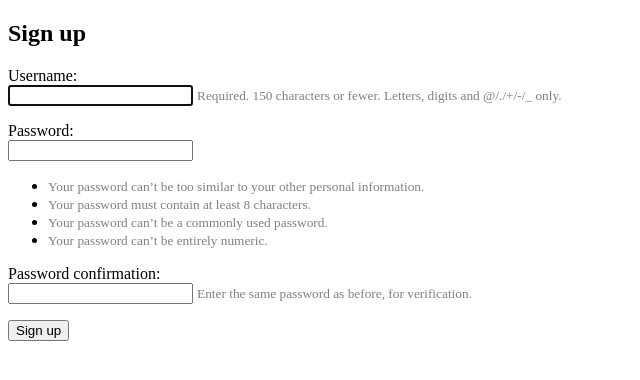
After one commit to phist210/question_box, a Django app: page /signup/ in a window 1280 px wide. The commit adds this page. Shown: the top 380 px of the page, without its empty margins (0-640 px from the left). Run offline with Django 3.2, Linux system fonts and the light colour scheme; some libraries are stand-ins or nearby versions.

Commit message:
login and signup ready

```diff
--- a/question_box_app/templates/question_box_app/base.html
+++ b/question_box_app/templates/question_box_app/base.html
@@ -1,7 +1,7 @@
 <!DOCTYPE html>
 <html>
     <head>
-        {% load static %}
+        {% load staticfiles %}
         <meta charset="utf-8">
         <title>Question Box</title>
         <link rel="shortcut icon" href="{% static '/images/stackoverflow.png' type="image/x-icon" alt='stack' %}"/>
--- a/question_box_app/templates/question_box_app/header.html
+++ b/question_box_app/templates/question_box_app/header.html
@@ -1,5 +1,5 @@
 {% block extra_head %}
-{% load static %}
+{% load staticfiles %}
 <link href="{% static 'css/header.css' %}" rel="stylesheet">
 {% endblock %}
 
--- a/question_box_app/templates/question_box_app/index.html
+++ b/question_box_app/templates/question_box_app/index.html
@@ -1,6 +1,6 @@
 {% extends 'question_box_app/base.html' %}
 {% block extra_head %}
-{% load static %}
+{% load staticfiles %}
 <link href="{% static 'css/base.css' %}" rel="stylesheet">
 {% endblock %}
 
--- /dev/null
+++ b/question_box_app/templates/signup.html
@@ -0,0 +1,21 @@
+{% extends 'question_box_app/base.html' %}
+
+{% block content %}
+  <h2>Sign up</h2>
+  <form method="post">
+    {% csrf_token %}
+    {% for field in form %}
+      <p>
+        {{ field.label_tag }}<br>
+        {{ field }}
+        {% if field.help_text %}
+          <small style="color: grey">{{ field.help_text }}</small>
+        {% endif %}
+        {% for error in field.errors %}
+          <p style="color: red">{{ error }}</p>
+        {% endfor %}
+      </p>
+    {% endfor %}
+    <button type="submit">Sign up</button>
+  </form>
+{% endblock %}
--- a/question_box_app/views.py
+++ b/question_box_app/views.py
@@ -1,4 +1,6 @@
-from django.shortcuts import render
+from django.shortcuts import render, redirect
+from django.contrib.auth.forms import UserCreationForm
+from django.contrib.auth import authenticate, login
 from rest_framework import viewsets
 from .models import *
 from .serializers import *
@@ -7,6 +9,21 @@ from .serializers import *
 # Create your views here.
 def index(request):
     return render(request, 'question_box_app/index.html')
+
+
+def signup(request):
+    if request.method == 'POST':
+        form = UserCreationForm(request.POST)
+        if form.is_valid():
+            form.save()
+            username = form.cleaned_data.get('username')
+            raw_password = form.cleaned_data.get('password1')
+            user = authenticate(username=username, password=raw_password)
+            login(request, user)
+            return redirect('home')
+    else:
+        form = UserCreationForm()
+    return render(request, 'signup.html', {'form': form})
 
 
 class QuestionViewSet(viewsets.ModelViewSet):
--- a/question_box_project/urls.py
+++ b/question_box_project/urls.py
@@ -36,6 +36,7 @@ router.register(r'tag', views.TagViewSet)
 urlpatterns = [
     url(r'^login/$', auth_views.login, name="login"),
     url(r'^logout/$', auth_views.logout, name='logout'),
+    url(r'^signup/$', views.signup, name='signup'),
     url(r'^', include('question_box_app.urls')),
     url(r'^admin/', admin.site.urls),
     url(r'^api/', include(router.urls)),
```
